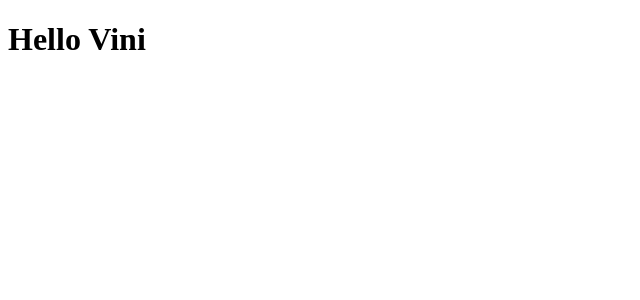
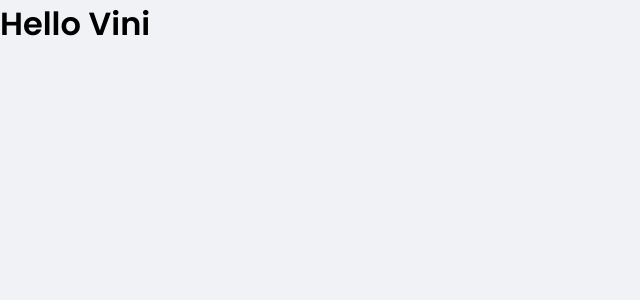
Before and after one commit to viniciusflores/mymoney, a React (Create React App) app: page / in a window 1280 px wide. Shown: the top 300 px of the page, without its empty margins (0-640 px from the left). Built offline with nearby package versions, Linux system fonts and the light colour scheme.

Commit message:
:art: Configure global styles

```diff
--- a/package.json
+++ b/package.json
@@ -12,6 +12,7 @@
     "react": "^17.0.2",
     "react-dom": "^17.0.2",
     "react-scripts": "4.0.3",
+    "styled-components": "^5.3.0",
     "web-vitals": "^1.0.1"
   },
   "devDependencies": {
@@ -22,6 +23,7 @@
     "@types/node": "^12.0.0",
     "@types/react": "^17.0.0",
     "@types/react-dom": "^17.0.0",
+    "@types/styled-components": "^5.1.11",
     "typescript": "^4.1.2"
   },
   "eslintConfig": {
--- a/public/index.html
+++ b/public/index.html
@@ -1,9 +1,12 @@
 <!DOCTYPE html>
 <html lang="en">
   <head>
+    <link rel="preconnect" href="https://fonts.gstatic.com">
     <meta charset="utf-8" />
     <meta name="viewport" content="width=device-width, initial-scale=1" />
+    <link rel="shortcut icon" href="favicon.png" type="image/png">
     <title>My Money</title>
+    <link href="https://fonts.googleapis.com/css2?family=Poppins:wght@400;600&display=swap" rel="stylesheet">
   </head>
   <body>
     <noscript>You need to enable JavaScript to run this app.</noscript>
--- a/src/App.tsx
+++ b/src/App.tsx
@@ -1,7 +1,9 @@
+import {GlobalStyle} from './styles/global'
 export function App() {
   return (
     <div className="App">
       <h1>Hello Vini</h1>
+      <GlobalStyle/>
     </div>
   );
 }
--- /dev/null
+++ b/src/styles/global.ts
@@ -0,0 +1,58 @@
+import {createGlobalStyle} from 'styled-components'
+
+export const GlobalStyle = createGlobalStyle`
+    :root {
+        --red: #E52E4D;
+        --blue: #5429CC;
+
+        --blue-light: #6933FF;
+
+        --text-title: #363F5F;
+        --text-body: #969CB3;
+
+        --background: #f0f2f5;
+        --shape: #FFFFFF;
+    }
+
+    * {
+        margin: 0;
+        padding: 0;
+        box-sizing: border-box;
+    }
+
+    // font-size: 16px (Desktop)
+    html {
+        @media (max-width: 1080px) {
+            font-size: 93.75%; // 15px
+        }
+
+        @media (max-width: 720px) {
+            font-size: 87.5%; // 14px
+        }
+    }
+
+    // REM = 1rem = font-size = 16px
+
+    body {
+        background: var(--background);
+        -webkit-font-smoothing: antialiased;
+    }
+
+    body, input, textarea, button {
+        font-family: 'Poppins', sans-serif;
+        font-weight: 400;
+    }
+
+    h1, h2, h3, h4, h5, h6, strong {
+        font-weight: 600;
+    }
+
+    button {
+        cursor: pointer;
+    }
+
+    [disabled] {
+        opacity: 0.6;
+        cursor: not-allowed;
+    }
+`
```
Also changed, not shown: 1 other file (tests, documents, lock files or other folders).
